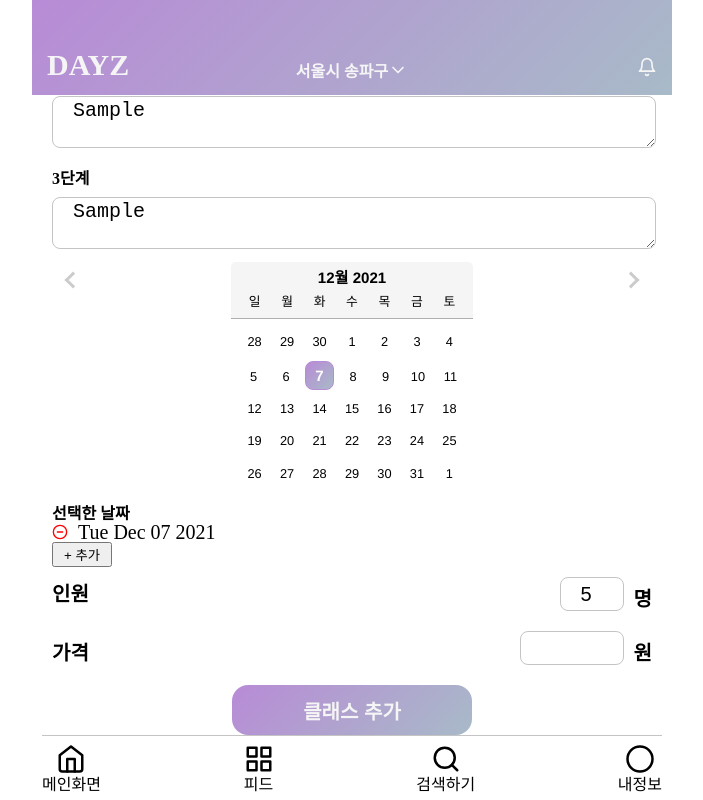
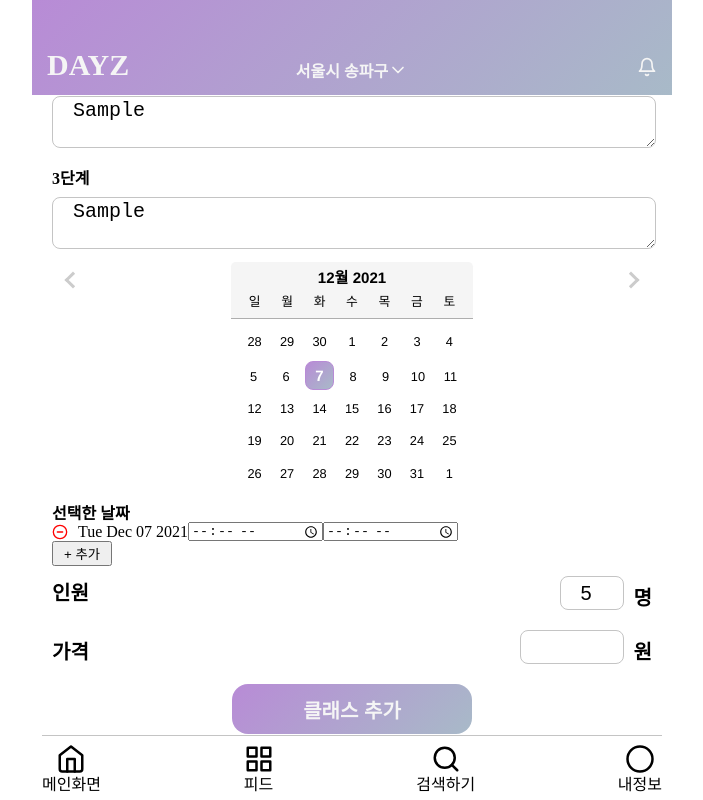
Before and after one commit to prgrms-web-devcourse/Team_DAYZ_DAYZ_FE, a React (Create React App) app: page /upload/products in a window 1280 px wide. Both pictures are taken after typing "Sample", "Sample", "Sample", "Sample", "Sample", "5" into the empty fields and a click on the button "+ 추가". Shown: the part 589-1389 px from the top of the page, without its empty margins (288-991 px from the left). Built offline with nearby package versions, Linux system fonts and the light colour scheme.

Commit message:
Feat: 선택 날짜 리스트에 time input 추가

```diff
--- a/src/pages/UploadProductPage/index.tsx
+++ b/src/pages/UploadProductPage/index.tsx
@@ -100,6 +100,8 @@ const UploadProductPage = () => {
                 >
                   <MinusCircle style={{ color: 'red' }} size={16} onClick={handleDelete} />
                   <DateDiv>{date}</DateDiv>
+                  <input type="time" style={{ width: '130px', height: '15px' }} required />
+                  <input type="time" style={{ width: '130px', height: '15px' }} required />
                 </li>
               ))
             : ''}
@@ -203,7 +205,8 @@ const Submit = styled.button`
   margin-left: 30%;
 `;
 const DateDiv = styled.div`
-  font-size: 20px;
+  font-size: 16px;
   margin-left: 10px;
 `;
+
 export default UploadProductPage;
```
